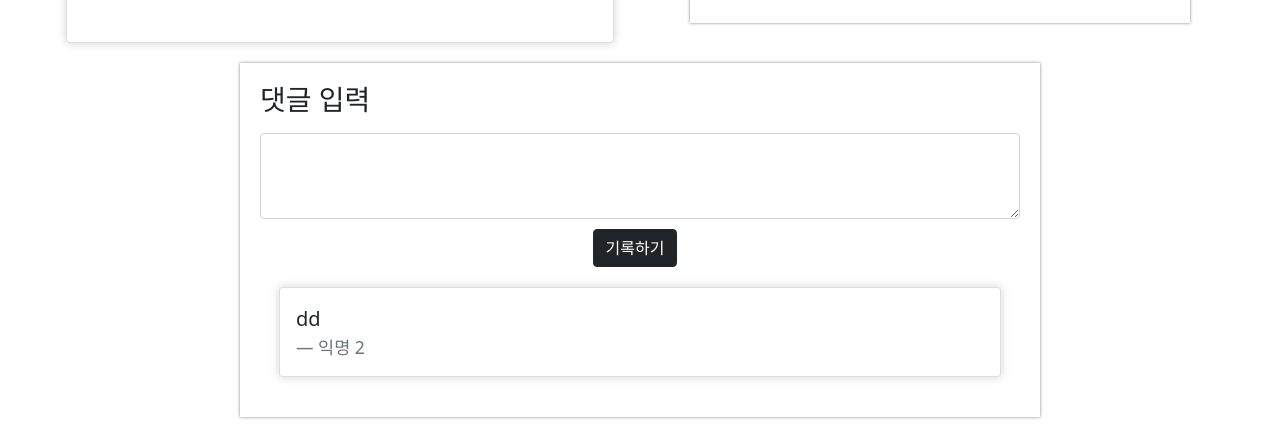
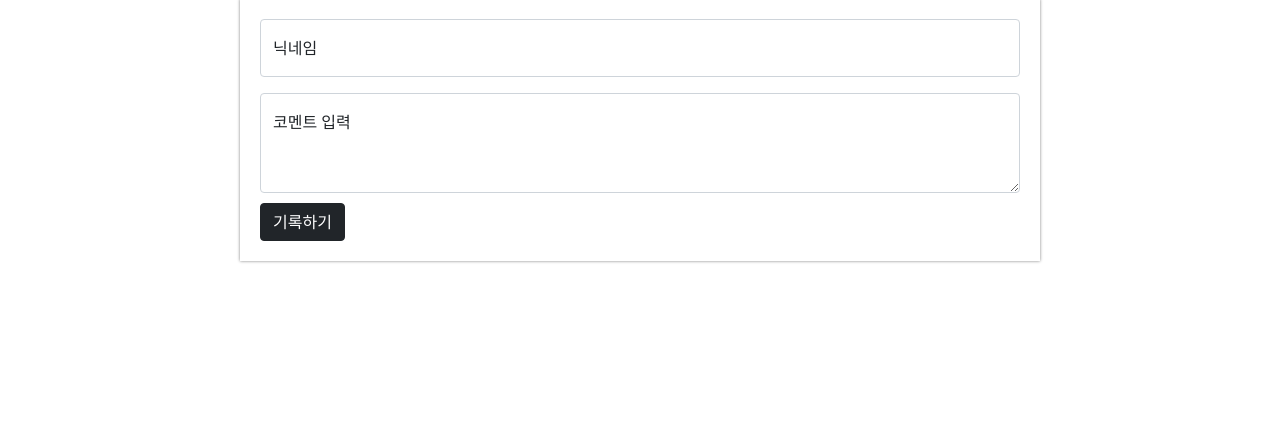
Before and after one commit to dds1q/1week-miniproject, a Python web app: template project/templates/index_detail.html in a window 1280 px wide. Shown: the part 440-877 px from the top of the page. After the commit the page ends 703 px from the top, so only its background shows below. Run offline with Jinja, Linux system fonts and the light colour scheme; the template is opened without the code that fills it, so the values that code supplies are empty; some libraries are stand-ins or nearby versions.

Commit message:
상세보기 페이지 수정

```diff
--- a/project/templates/index_detail.html
+++ b/project/templates/index_detail.html
@@ -19,29 +19,19 @@
             width: 95%;
             margin: 20px auto 0 auto;
         }
-
-        .card {
-            width: 95%;
+        .image {
             max-width: 800px;
             box-shadow: 0px 0px 10px 0px lightgray;
             margin: 20px auto;
         }
-
-        .row {
-            margin-top: 20px;
-        }
-
-        .col-md-6 {
-            margin-top: 20px;
-        }
-
-        .box {
-            max-width: 500px;
+        .content {
+            max-width: 800px;
             width: 95%;
             margin: 20px auto 0 auto;
             padding: 20px;
             box-shadow: 0 0 3px 0 grey;
         }
+
 
         .comment-box {
             max-width: 800px;
@@ -50,60 +40,102 @@
             padding: 20px;
             box-shadow: 0 0 3px 0 grey;
         }
-        .mybtns {
-            display: flex;
-            flex-direction: row;
-            align-items: center;
-            justify-content: center;
+        .comment {
+            width: 95%;
+            max-width: 800px;
+            box-shadow: 0px 0px 10px 0px lightgray;
+            margin: 20px auto;
+        }
 
+        .mybtns > button {
             margin-top: 10px;
-        }
-        .mybtns > button {
-            margin-right: 10px;
         }
 
     </style>
+    <script>
+        $(document).ready(function () {
+            show_comment()
+        });
+        function save_comment() {
+            let nickname = $('#name').val()
+            let comment = $('#comment').val()
+            $.ajax({
+                type: 'POST',
+                url: '/save-comment',
+                data: {nickname_give: nickname, comment_give: comment},
+                success: function (response) {
+                    alert(response['msg'])
+                    window.location.reload()
+                }
+            })
+        }
+
+        function show_comment() {
+            $.ajax({
+                type: "GET",
+                url: "/all-comment",
+                data: {},
+                success: function (response) {
+                    let rows = response['comment_list']
+                    for (let i = 0; i < rows.length; i++) {
+                        let nickname = rows[i]['nickname']
+                        let comment = rows[i]['comment']
+
+                        let temp_html = `<div class="comment">
+                                            <div class="card-body">
+                                                <blockquote class="blockquote mb-0">
+                                                    <p>${comment}</p>
+                                                    <footer class="blockquote-footer">${nickname}</cite>
+                                                    </footer>
+                                                </blockquote>
+                                            </div>
+                                        </div>`
+                        $('#comment-list').append(temp_html)
+                    }
+                }
+            });
+        }
+    </script>
 </head>
 
 <body>
 <div class="container">
     <div class="row">
         <div class="col-md-6">
-            <div class="card h-100">
-                <img class="card-img-top"
-                     src="https://t1.daumcdn.net/cfile/blog/1861A43F4F2281980D" alt="..."/>
+            <div class="image">
+                <img src="https://cdn.pixabay.com/photo/2015/03/12/04/43/landscape-669619_960_720.jpg" class="img-fluid" alt="...">
             </div>
         </div>
         <div class="col-md-6">
-            <div class="box">
+            <div class="content">
                 <h3>제목 : 좋은 곳</h3>
-                <h4>장소 : 서울시 어딘가에 ㅋㅋ</h4>
+                <h4>장소 : 서울시 어딘가</h4>
                 <h4>평점 : ⭐⭐⭐⭐</h4>
                 <h5>리뷰 : Lorem ipsum dolor sit amet, consectetur adipisicing elit, sed do eiusmod tempor incididunt ut
                     labore et dolore magna aliqua. Ut enim ad minim veniam, quis nostrud exercitation ullamco laboris
                     nisi ut aliquip ex ea commodo consequat. Duis aute irure dolor in reprehenderit in voluptate velit
                     esse cillum dolore eu fugiat nulla pariatur. Excepteur sint occaecat cupidatat non proident, sunt in
-                    culpa qui officia deserunt mollit anim id est laborum.</h5>
+                    culpa qui officia deserunt mollit anim id est laborum.
+
+                </h5>
             </div>
         </div>
     </div>
     <div class="row">
         <div class="comment-box">
-            <label for="exampleFormControlTextarea1" class="form-label"><h3>댓글 입력</h3></label>
-            <textarea class="form-control" id="exampleFormControlTextarea1" rows="3"></textarea>
+            <div class="form-floating mb-3">
+                <input type="text" class="form-control" id="name" placeholder="닉네임">
+                <label for="name">닉네임</label>
+            </div>
+            <div class="form-floating">
+                <textarea class="form-control" placeholder="Leave a comment here" id="comment"
+                          style="height: 100px"></textarea>
+                <label for="comment">코멘트 입력</label>
+            </div>
             <div class="mybtns">
-                <button onclick="posting()" type="button" class="btn btn-dark">기록하기</button>
+                <button onclick="save_comment()" type="button" class="btn btn-dark" >기록하기</button>
             </div>
-            <div class="cards">
-                <div class="card">
-                    <div class="card-body">
-                        <blockquote class="blockquote mb-0">
-                            <p>dd</p>
-                            <footer class="blockquote-footer">익명 2</cite>
-                            </footer>
-                        </blockquote>
-                    </div>
-                </div>
+            <div class="cards" id="comment-list">
             </div>
         </div>
 
```
